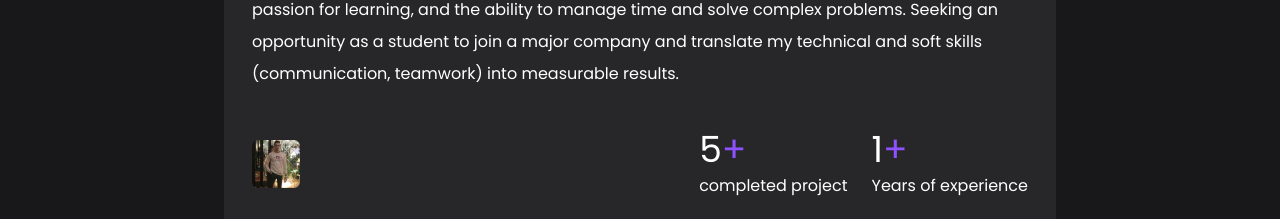
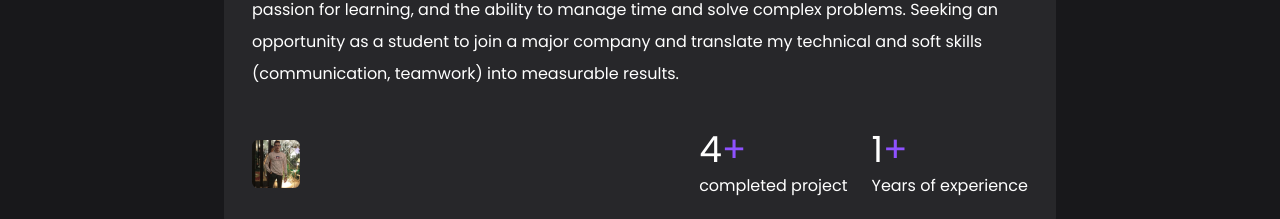
Before and after one commit to mohamedayman2346/Helmy-protfolio, a React (Vite) app: page / in a window 1280 px wide. Shown: the part 954-1173 px from the top of the page. Built offline with nearby package versions, Linux system fonts and the light colour scheme.

Commit message:
fix debug

```diff
--- a/src/App.jsx
+++ b/src/App.jsx
@@ -85,7 +85,7 @@ export default function App() {
             <div className="flex items-center gap-6">
               <div>
                 <h1 className="text-4xl mb-1">
-                  {listProyek.length + 1}
+                  {listProyek.length}
                   <span className="text-violet-500">+</span>
                 </h1>
                 <p className="">completed project</p>
```
Also changed, not shown: src/data.js (+17 -16 lines).
